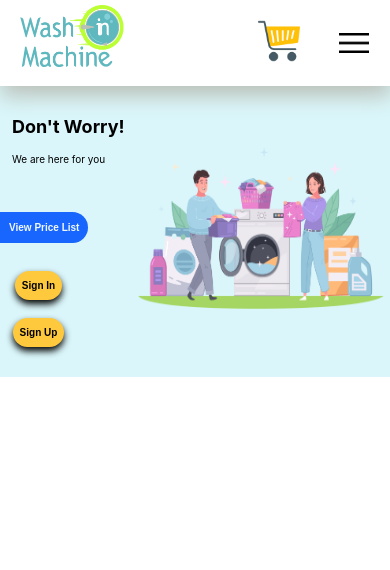
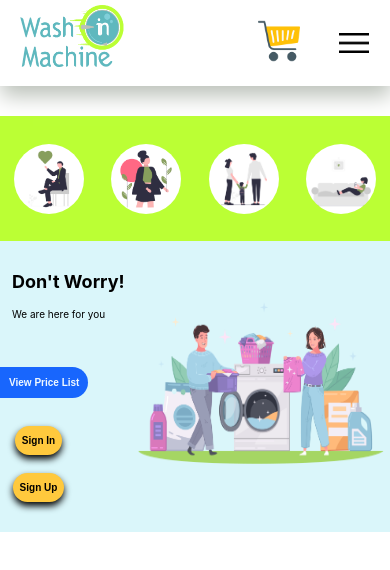
Before and after one commit to Mizanur2001/washinmachine, a React (Create React App) app: page / in a window 390 px wide. Shown: the top 570 px of the page. Built offline with nearby package versions, Linux system fonts and the light colour scheme.

Commit message:
make responsive UpperCategory section

```diff
--- a/src/components/css/UpperCategory.css
+++ b/src/components/css/UpperCategory.css
@@ -1,23 +1,44 @@
-.uppercategory{
+.uppercategory {
     background-color: #BBFF34;
     margin-top: 30px;
     height: 150px;
     display: flex;
     align-items: center;
     justify-content: space-around;
-    display: none;
 }
 
-.uppercategory>img{
+.uppercategory>img {
     height: 125px;
     width: 125px;
     border-radius: 50%;
 }
 
-.categoryImg:hover{
+.categoryImg:hover {
     cursor: pointer;
 }
 
-.objectFit{
+.objectFit {
     object-fit: cover;
 }
+
+/*Responsive Part*/
+
+
+@media(max-width:730px) {
+    .uppercategory>img {
+        height: 100px;
+        width: 100px;
+    }
+}
+
+
+@media(max-width:635px) {
+    .uppercategory>img {
+        height: 70px;
+        width: 70px;
+    }
+
+    .uppercategory {
+        height: 125px;
+    }
+}
```
